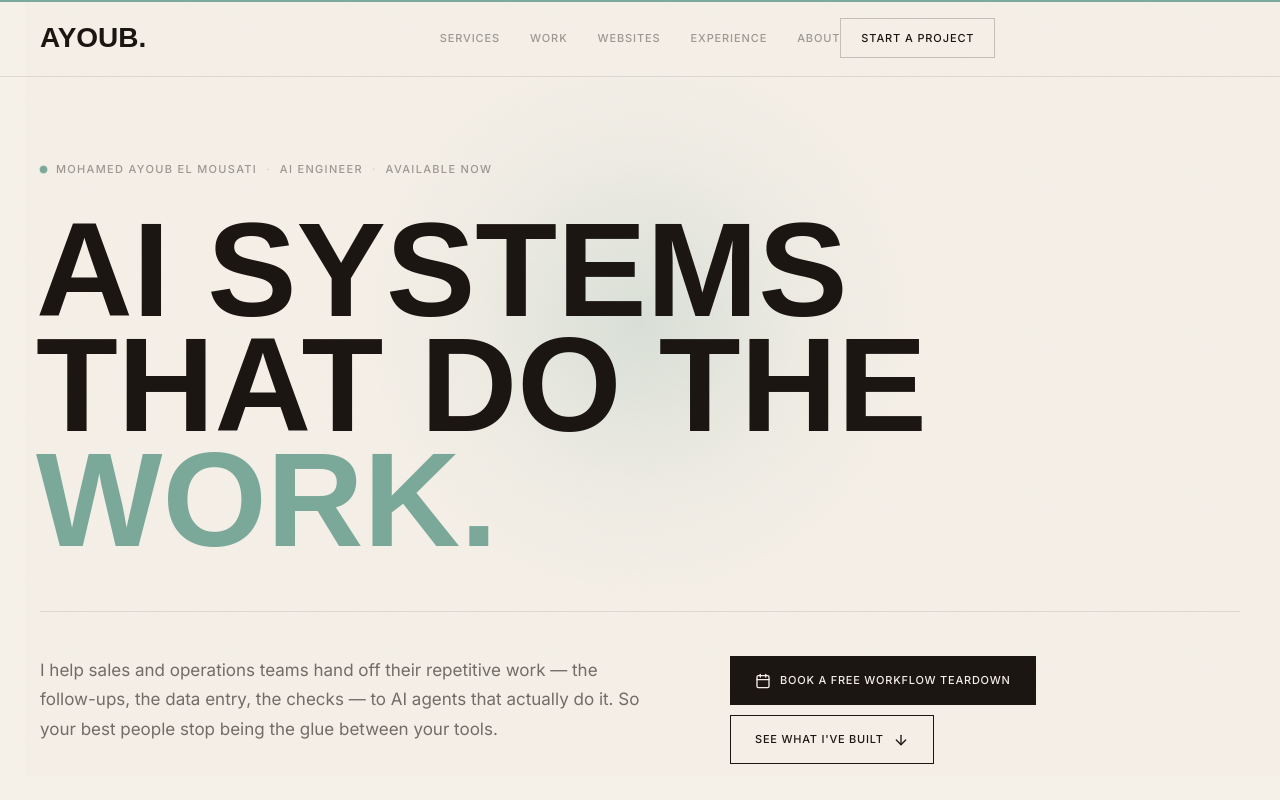
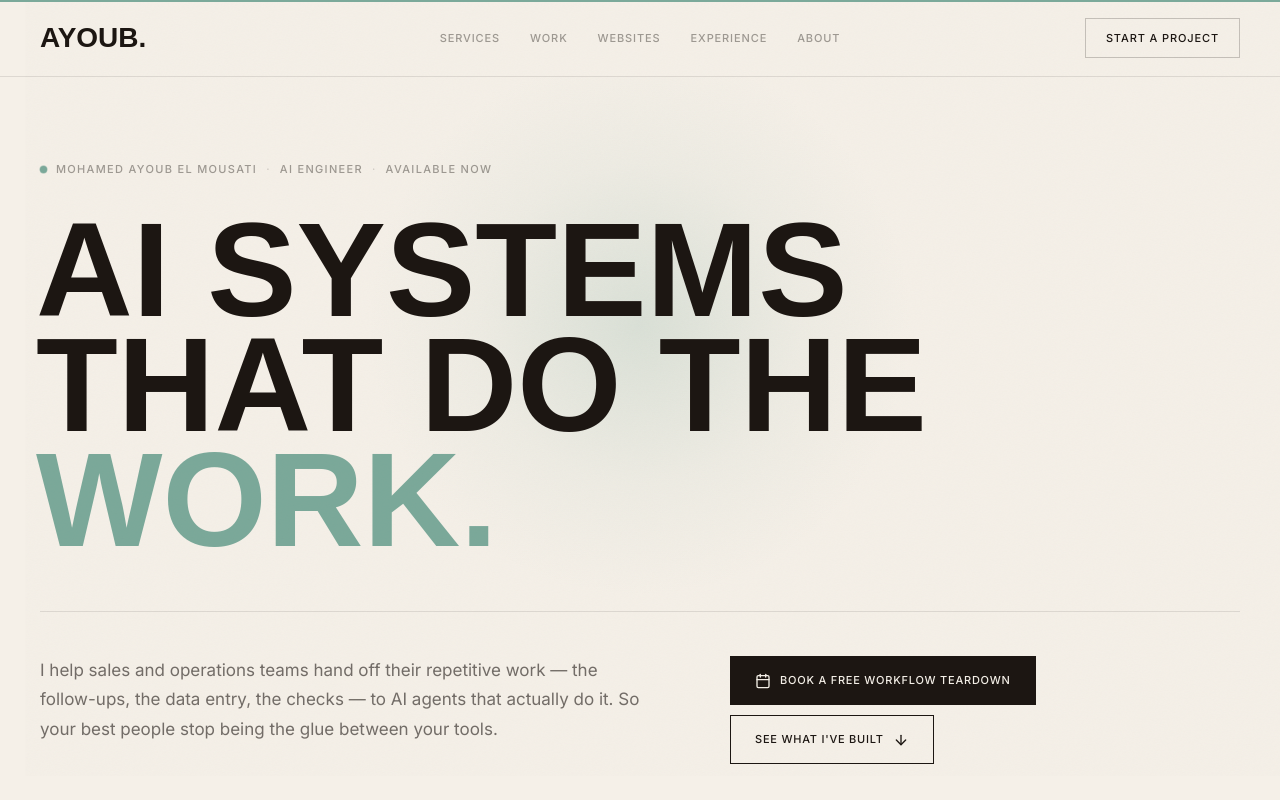
Before and after one commit to ELMohamedAyoub/ELMohamedAyoub.github.io, a React (Vite) app: page / in a window 1280 px wide. Shown: the top 800 px of the page. Built offline with nearby package versions, Linux system fonts and the light colour scheme; the HTML template or start-up script is replaced by a standard one; a web font is replaced by a local one.

Commit message:
fix: restore nav button right-alignment broken by Magnetic wrapper
The Magnetic span became the grid item, dropping nav-contact's justify-self:end.
Move the alignment to the wrapper so the CTA sits in the right column again.

```diff
--- a/src/index.css
+++ b/src/index.css
@@ -129,6 +129,11 @@ a {
 .nav-links a:hover,
 .nav-links a:focus-visible {
   color: var(--espresso);
+}
+
+/* The Magnetic wrapper is the grid item, so it carries the end-alignment. */
+.nav-contact-magnetic {
+  justify-self: end;
 }
 
 .nav-contact {
--- a/src/pages/Index.tsx
+++ b/src/pages/Index.tsx
@@ -314,7 +314,7 @@ const Navigation = () => {
           <a href="#experience">Experience</a>
           <a href="#about">About</a>
         </div>
-        <Magnetic strength={0.4}>
+        <Magnetic strength={0.4} className="nav-contact-magnetic">
           <a className="nav-contact" href="#contact">
             Start a project
           </a>
```
